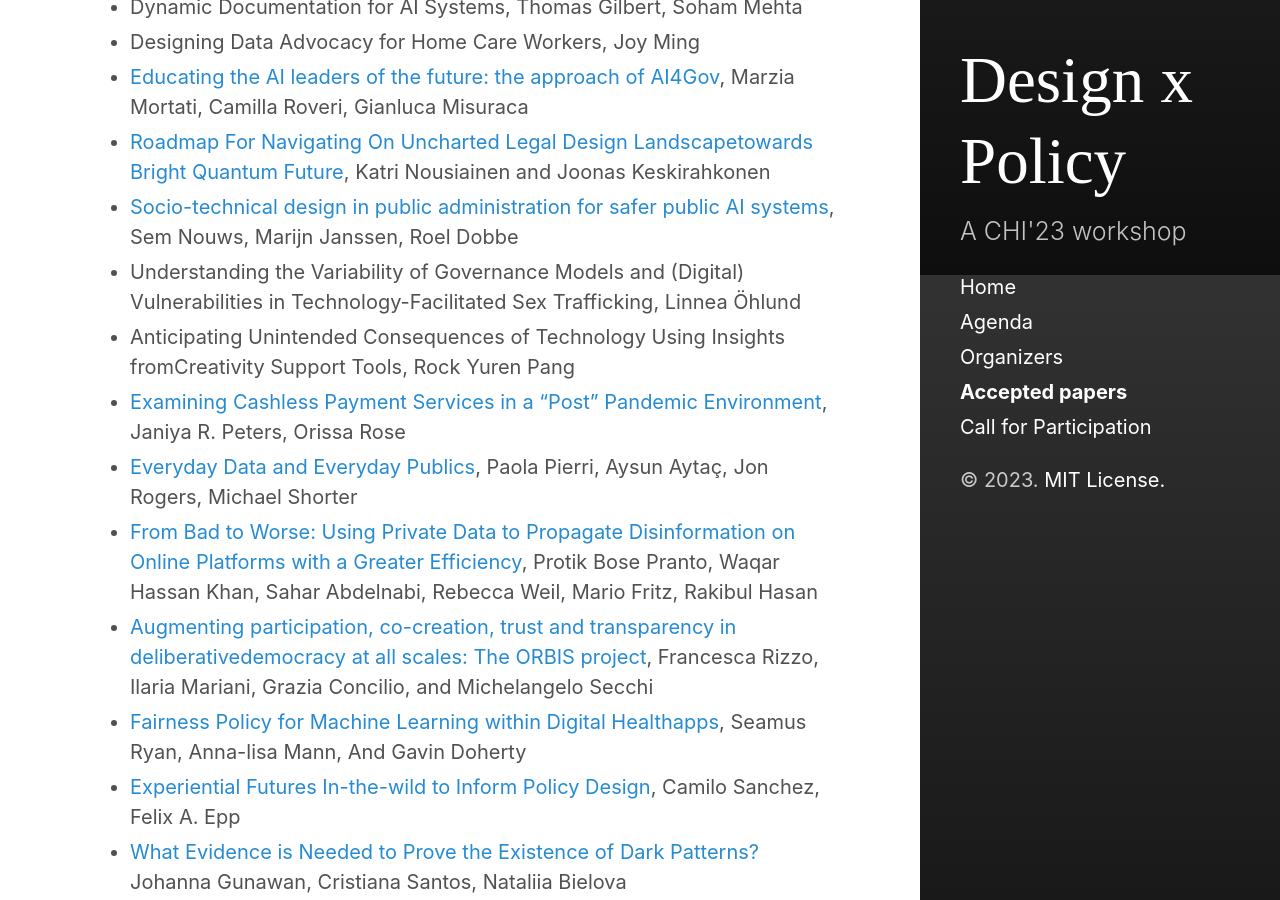
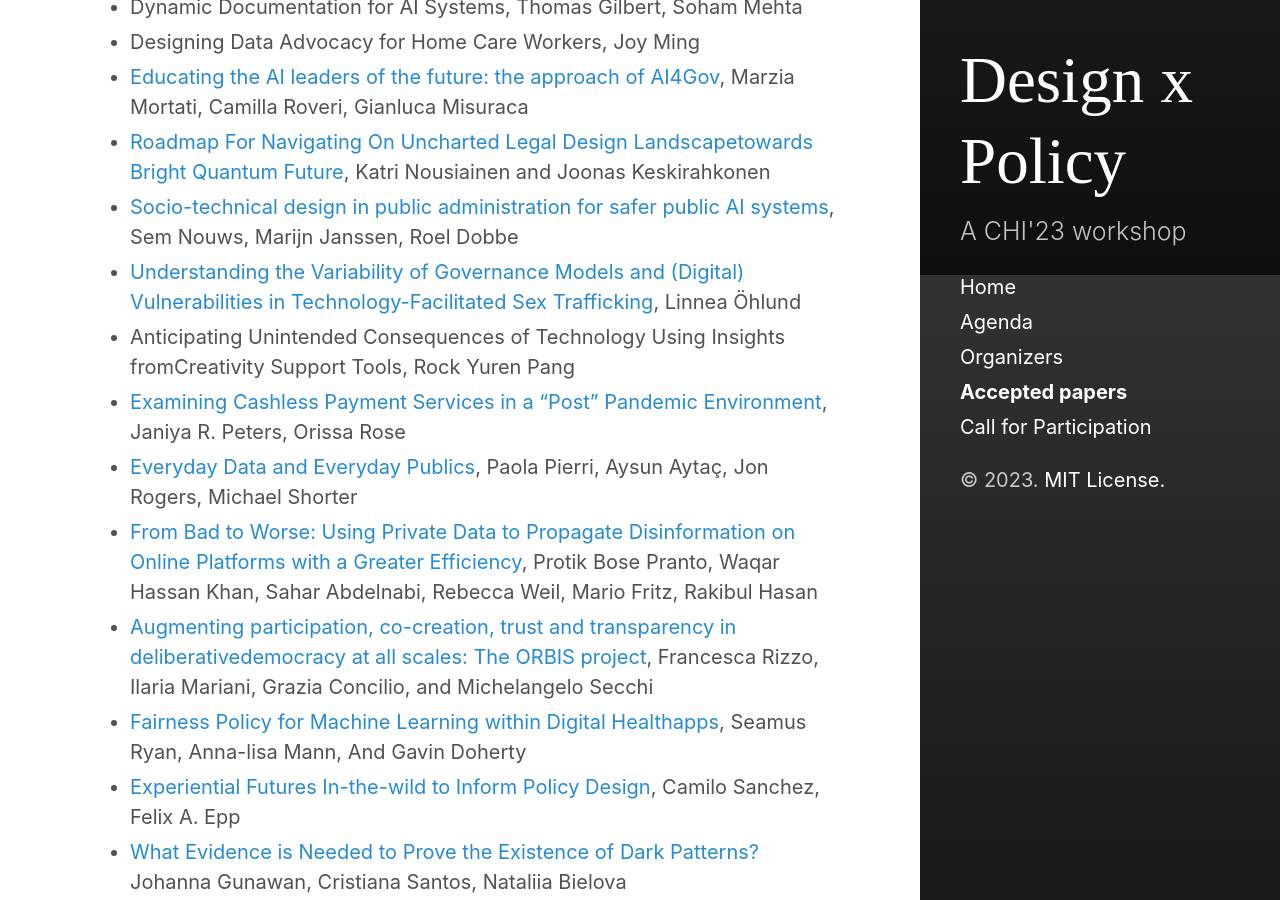
Before and after one commit to yang-qian/designpolicyCHI23, a Jekyll site: the page built from accepted.md, in a window 1280 px wide and 900 px high, scrolled down 2425 px. Built offline with Jekyll 4.4.1, drawn with Linux system fonts in a browser that asks for light colours; part of the change alters nothing that is shown.

```diff
--- a/accepted.md
+++ b/accepted.md
@@ -42,7 +42,7 @@ sidebar_link: true
 - [Educating the AI leaders of the future: the approach of AI4Gov](https://cornell.box.com/s/0x73fywx3tb7q09m2a7u3hd4hoipxxao), Marzia Mortati, Camilla Roveri, Gianluca Misuraca
 - [Roadmap For Navigating On Uncharted Legal Design Landscapetowards Bright Quantum Future](https://cornell.box.com/s/lm0cgmhfdp74ln3xhqsu5iz9nby0f0d1), Katri Nousiainen and Joonas Keskirahkonen
 - [Socio-technical design in public administration for safer public AI systems](https://cornell.box.com/s/x2hzhfis7k82yauntzzzss9n3kff1z4x), Sem Nouws, Marijn Janssen, Roel Dobbe
-- Understanding the Variability of Governance Models and (Digital) Vulnerabilities in Technology-Facilitated Sex Trafficking, Linnea Öhlund
+- [Understanding the Variability of Governance Models and (Digital) Vulnerabilities in Technology-Facilitated Sex Trafficking](https://cornell.box.com/s/4biyooscul7qn5wuqs7pinxfpflu88gk), Linnea Öhlund
 - Anticipating Unintended Consequences of Technology Using Insights fromCreativity Support Tools, Rock Yuren Pang
 - [Examining Cashless Payment Services in a “Post” Pandemic Environment](http://arxiv.org/abs/2303.12970), Janiya R. Peters, Orissa Rose
 - [Everyday Data and Everyday Publics](https://cornell.box.com/s/22l1xdnu3ec2kmtwrqu4yh01mynr5zi3), Paola Pierri, Aysun Aytaç, Jon Rogers, Michael Shorter
```
